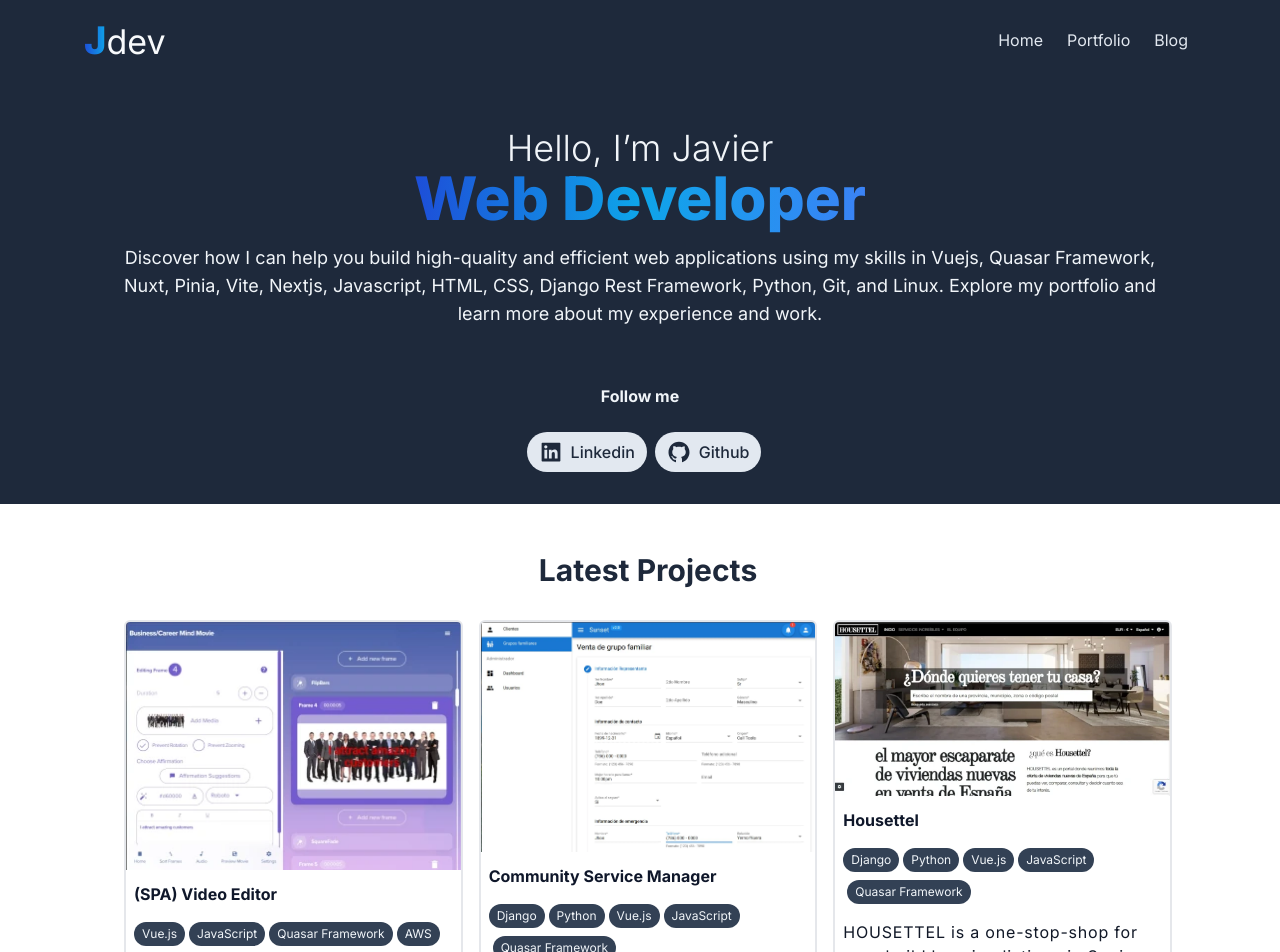
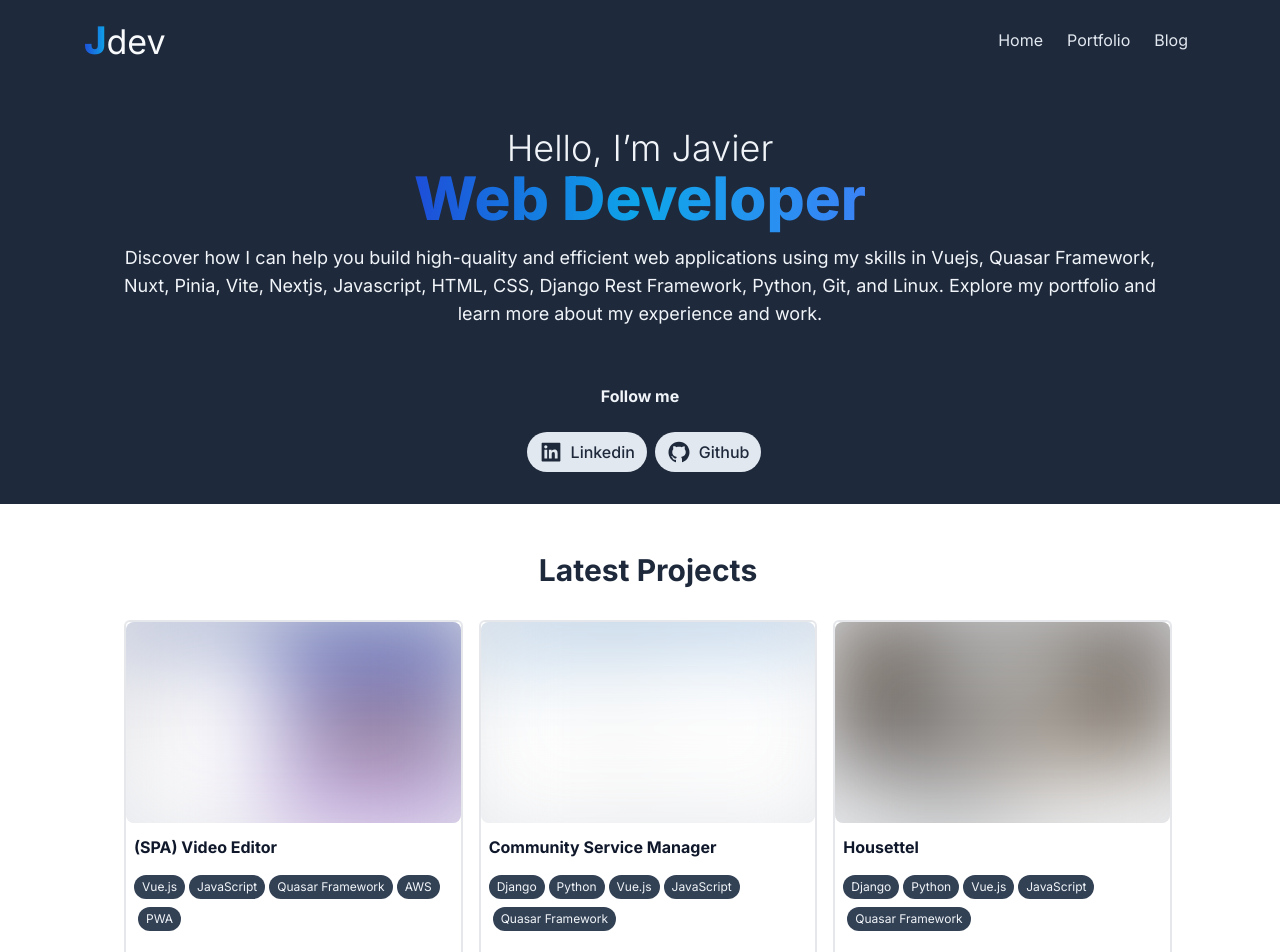
Before and after one commit to cusitosr88/javiersrdev-nextjs, a Next.js app: page / in a window 1280 px wide. Shown: the top 952 px of the page. Built offline with nearby package versions, Linux system fonts and the light colour scheme.

Commit message:
component for blur image

```diff
--- a/app/blog/page.tsx
+++ b/app/blog/page.tsx
@@ -1,22 +1,14 @@
 import { allPosts, Post } from 'contentlayer/generated'
 import { compareDesc } from 'date-fns';
-import Image from 'next/image';
 import Link from 'next/link';
+import BlurImage from '../components/BlurImage';
 
 function PostCard(post: Post) {
     return (
         <li>
         <div className="block overflow-hidden group rounded-md border-2">
             <Link href={post.url}>
-                <Image
-                    src={post.img}
-                    alt='Post image'
-                    width={400}
-                    height={150}
-                    object-fit="cover"
-                    placeholder="blur"
-                    blurDataURL="images/no-image.jpg"
-                />
+                <BlurImage image={post.img}/>
             </Link>
         <div className="relative pt-3 px-2">
             <h3
--- /dev/null
+++ b/app/components/BlurImage.tsx
@@ -0,0 +1,32 @@
+"use client"; // This is a client component
+import Image from "next/image";
+import { useState } from "react";
+
+interface Props {
+    image: string,
+}
+
+export default function BlurImage({ image } : Props) {
+    const [isLoading, setLoading] = useState(true);
+
+    return (
+      <a className="group">
+        <div className="aspect-w-3 aspect-h-2 w-full overflow-hidden rounded-lg bg-gray-200 xl:aspect-w-5 xl:aspect-h-3">
+          <Image
+            alt=""
+            src={image}
+            width={200}
+            height={200}
+            className={`
+                duration-700 ease-in-out group-hover:opacity-75
+                ${
+                  isLoading
+                    ? "scale-110 blur-2xl grayscale"
+                    : "scale-100 blur-0 grayscale-0"
+                })`}
+            onLoadingComplete={() => setLoading(false)}
+          />
+        </div>
+      </a>
+    );
+  }
--- a/app/components/Portfolio.tsx
+++ b/app/components/Portfolio.tsx
@@ -1,5 +1,5 @@
-import Image from "next/image";
 import { AiOutlineLink } from "react-icons/ai";
+import BlurImage from "./BlurImage";
 
 interface PortfolioItem {
     title: string;
@@ -69,15 +69,7 @@ export default function Portfolio () {
                         return (
                             <li key={index}>
                             <span className="block overflow-hidden pb-2 group rounded-md border-2">
-                            <Image
-                                src={p.image}
-                                width={500}
-                                height={250}
-                                alt="Project image"
-                                priority={false}
-                                placeholder="blur"
-                                blurDataURL="images/no-image.jpg"
-                            />
+                            <BlurImage image={p.image}/>
                                 <div className="relative pt-3 px-2">
                                 <h3
                                 className="text-md font-bold text-slate-900"
--- a/tailwind.config.js
+++ b/tailwind.config.js
@@ -14,5 +14,7 @@ module.exports = {
       },
     },
   },
-  plugins: [],
+  plugins: [
+    require('@tailwindcss/aspect-ratio'),
+  ],
 }
```
